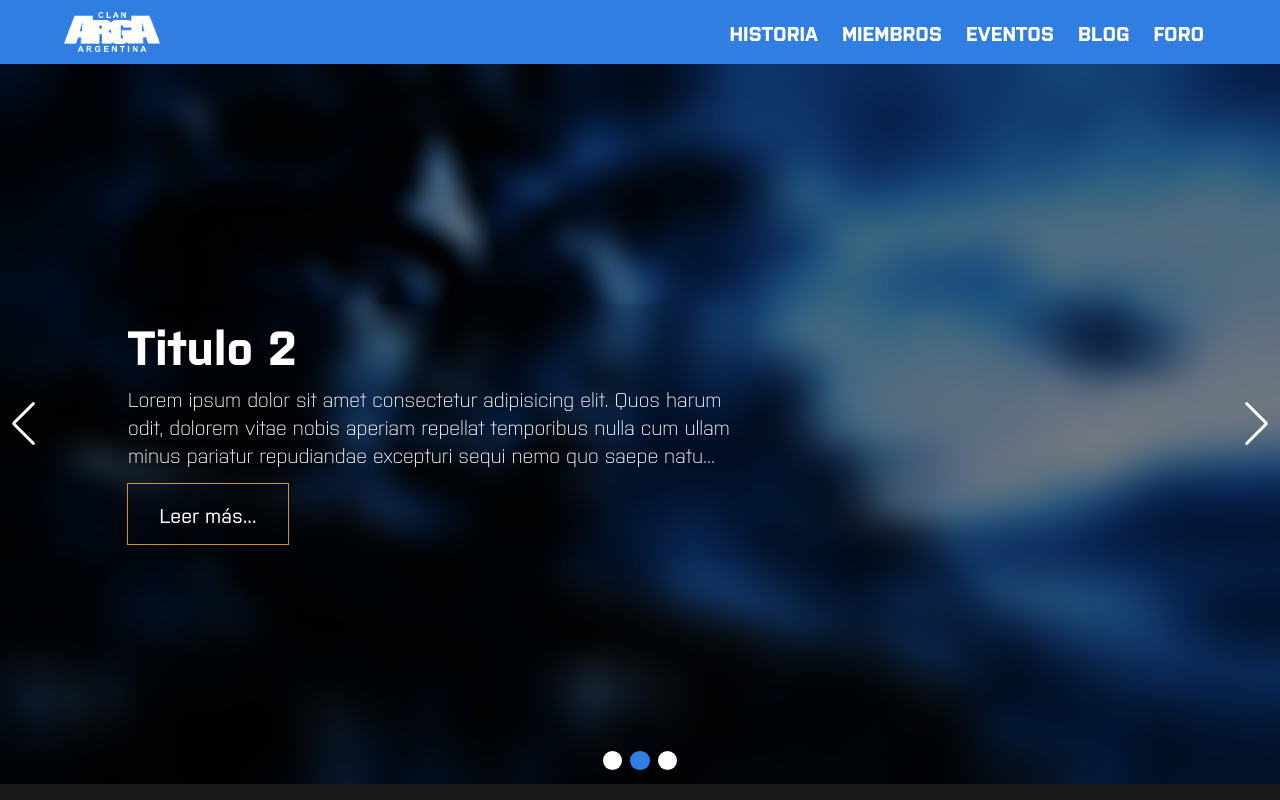
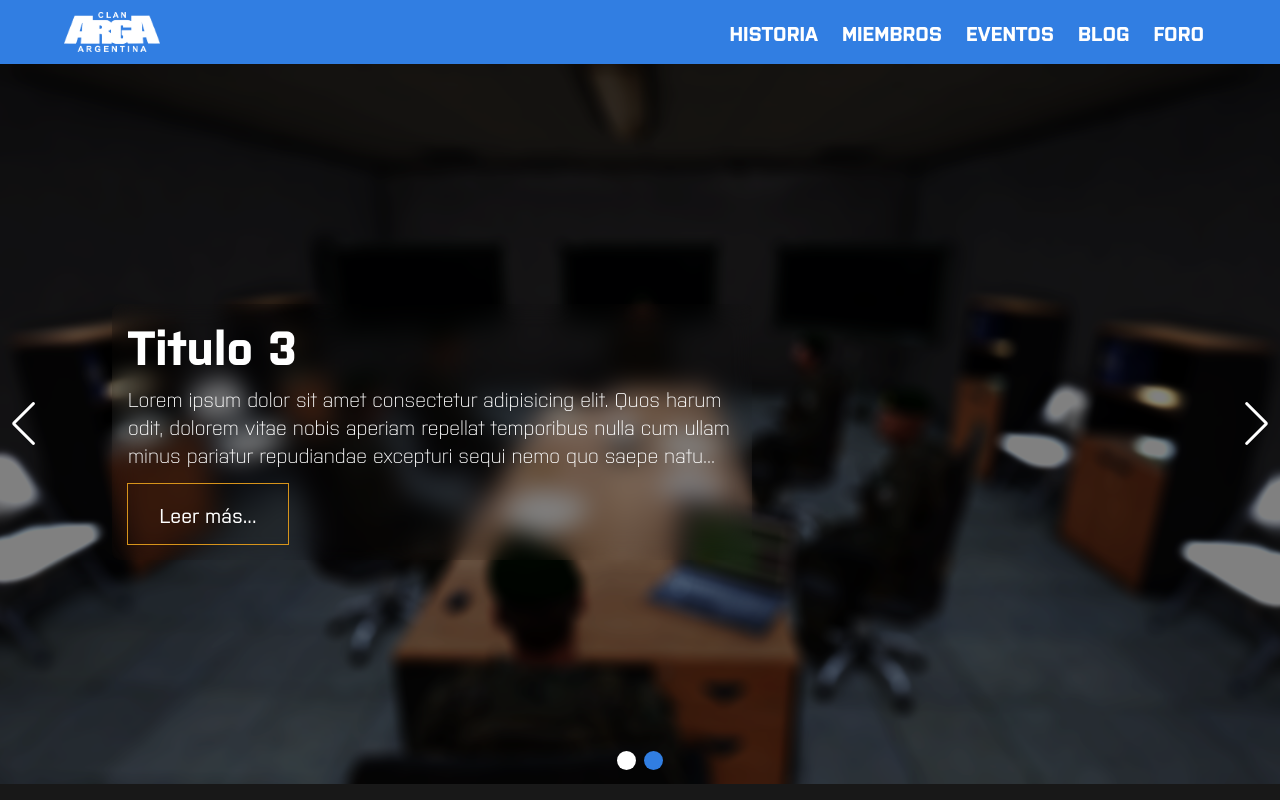
Before and after one commit to mirlino/template-arga-2024, a Vue app: page / in a window 1280 px wide. Shown: the top 800 px of the page. Built offline with nearby package versions, Linux system fonts and the light colour scheme.

Commit message:
New implementation of images and routing images.

```diff
--- a/src/components/alliances/AlliancesComponent.vue
+++ b/src/components/alliances/AlliancesComponent.vue
@@ -1,8 +1,11 @@
 <script lang="ts" setup>
-  import {ref} from 'vue';
   import type { Ally } from '@/interfaces/alliances.interface';
   const props = defineProps<Ally>();
-    const URL = ref('src/assets/img/friends/');
+
+
+  function getImageUrl(name:any) {
+    return new URL(`../../assets/img/friends/${name}.png`, import.meta.url).href
+  }
 </script>
 
 <template>
@@ -13,7 +16,7 @@
       </div>
       <div class="w-[80%] mx-auto flex flex-row flex-wrap justify-center items-center gap-6">
         <a class="saturate-0 hover:saturate-100 opacity-30 hover:opacity-100 transition-all hover:-translate-y-1" v-for="(ally, index) in props.alliances" :key="index" :href="`${ally.link}`">
-          <img class="w-[8rem]" :src="URL+ally.img" :alt="`${ally.description}`">
+          <img class="w-[8rem]" :src="getImageUrl(ally.img)" :alt="`${ally.description}`">
         </a>
       </div>
   </div>
--- a/src/components/award/AwardComponent.vue
+++ b/src/components/award/AwardComponent.vue
@@ -3,6 +3,11 @@
 
   const props = defineProps<Award>();
 
+  function getImageUrl(name: string, ext: string = 'png') {
+    if(ext === 'png') return new URL(`../../assets/img/path/${name}.png`, import.meta.url).href;
+    if(ext === 'jpeg') return new URL(`../../assets/img/${name}.jpeg`, import.meta.url).href;
+
+  }
 </script>
 
 <template>
@@ -17,8 +22,8 @@
         v-for="(award, index) in props.duty" :key="index"
       >
         <div class="">
-          <img class="w-[10rem] absolute top-[20%] left-1/2 transform -translate-x-1/2 -translate-y-1/2 z-20" :src="'src/assets/img/path/'+award.img" alt="patch">
-          <img class="bg-cover brightness-[.3] z-10" :src="'src/assets/img/'+award.background" alt="patch">
+          <img class="w-[10rem] absolute top-[20%] left-1/2 transform -translate-x-1/2 -translate-y-1/2 z-20" :src="getImageUrl(award.img)" alt="patch">
+          <img class="bg-cover brightness-[.3] z-10" :src="getImageUrl(award.background, 'jpeg')" alt="patch">
         </div>
         <div>
           <h2 class="absolute top-[42%] left-1/2 transform -translate-x-1/2 -translate-y-1/2 text-3xl font-bold">{{ award.player }}</h2>
--- a/src/components/card/CardComponent.vue
+++ b/src/components/card/CardComponent.vue
@@ -2,13 +2,17 @@
   import type { Card } from '@/interfaces/Cards.interface';
 
   const props = defineProps<Card>();
+
+  function getImageUrl(name:any) {
+    return new URL(`../../assets/img/${name}.png`, import.meta.url).href
+  }
 </script>
 
 
 <template>
   <div class="flex flex-row flex-wrap justify-center gap-8">
     <div class="w-[25rem] flex flex-col justify-center pb-8 bg-white hover:-translate-y-4 transition-transform" v-for="(card, index) in props.cards" :key="index">
-      <img class="w-[25rem] h-[15rem]" :src="'src/assets/img/'+card.img" :alt="`${card.title}`">
+      <img class="w-[25rem] h-[15rem]" :src="getImageUrl(card.img)" :alt="`${card.title}`">
       <div class="flex flex-col justify-center items-center p-4">
         <h3 class="text-black uppercase text-2xl font-bold text-center py-4">{{ card.title }}</h3>
         <p class="text-black pb-6 text-[.8rem] font-light text-center">{{ card.paragraph }}</p>
--- a/src/components/events/EventComponent.vue
+++ b/src/components/events/EventComponent.vue
@@ -6,6 +6,10 @@
     subTitle: 'Últimos eventos agregados',
     hasLogo: true,
   });
+
+  function getImageUrl(name:any) {
+    return new URL(`../../assets/img/${name}.png`, import.meta.url).href
+  }
 </script>
 
 <template>
@@ -17,11 +21,11 @@
     <!--:style="'background-image:url('+`../src/assets/img/${event.img}`+');'"-->
     <div class="flex flex-row flex-wrap gap-4 items-center justify-center">
       <div class="relative w-[30rem] hover:-translate-y-2 transition-transform"  v-for="(event, index) in props.information" :key="index">
-        <img class="bg-cover brightness-50 z-10" :src="'src/assets/img/'+event.img" :alt="`${event.title}`">
+        <img class="bg-cover brightness-50 z-10" :src="getImageUrl(event.img)" :alt="`${event.title}`">
         <span class="absolute uppercase top-0 left-0 bg-azul-arga-600 py-4 px-6 z-20">{{ event.date }}</span>
         <div class="absolute flex flex-row justify-center items-center gap-8 top-[25%] px-4 left-[10%]">
           <div v-if="props.hasLogo">
-            <img class="w-[7rem]" :src="'src/assets/img/'+event.logo" alt="arga">
+            <img class="w-[7rem]" :src="getImageUrl(event.logo)" alt="arga">
           </div>
           <div>
             <span class="font-bold text-lg uppercase text-amarillo-arga-300">{{ event.category }}</span>
--- a/src/components/footer/FooterComponent.vue
+++ b/src/components/footer/FooterComponent.vue
@@ -9,7 +9,7 @@
         </div>
       </div>
       <div class="w-[20rem]">
-        <img class="w-[8rem] mb-6" src="/src/assets/img/logo.png" alt="ArgA">
+        <img class="w-[8rem] mb-6" src="../../assets/img/logo.png" alt="ArgA">
         <p class="text-white text-xl font-light mb-6 pr-2">Clan Dedicado a la simulación militar en primera persona contra la IA, no se realizan actividades relacionadas con PVP o TVT.</p>
         <div class="font-websymbols flex flex-row gap-4">
           <a class="text-amarillo-arga-400 text-3xl hover:text-amarillo-arga-600 transition-colors" href="#">f</a>
--- a/src/components/header/HeaderComponent.vue
+++ b/src/components/header/HeaderComponent.vue
@@ -2,7 +2,7 @@
   <header class="w-full h-16 flex justify-between items-center px-16 bg-azul-arga-600">
     <div>
       <router-link :to="{path: '/'}">
-        <img class="w-[6rem]" src="/src/assets/img/logo.png" alt="ArgA">
+        <img class="w-[6rem]" src="../../assets/img/logo.png" alt="ArgA">
       </router-link>
     </div>
     <nav class="flex flex-row font-purista">
--- a/src/components/resume/HistoryComponent.vue
+++ b/src/components/resume/HistoryComponent.vue
@@ -11,6 +11,9 @@
     link,
   } = toRefs(props.resume);
 
+  function getImageUrl(name:any) {
+    return new URL(`../../assets/img/${name}.png`, import.meta.url).href
+  }
 </script>
 
 <template>
@@ -18,7 +21,7 @@
     <div
       class="flex flex-row flex-wrap justify-center items-center gap-8 font-purista"
     >
-      <img class="w-[15rem] text-white" :src="'src/assets/img/'+img" :alt="`${title}`">
+      <img class="w-[15rem] text-white" :src="getImageUrl(img)" :alt="`${title}`">
       <article class="w-1/2 text-wrap text-white">
         <h2 class="text-9xl font-bold uppercase tracking-[-0.98rem]">{{ title }}</h2>
         <h3 class="text-4xl pt-2 pb-6" >{{ slogan }}</h3>
--- a/src/components/slide/TheSlide.vue
+++ b/src/components/slide/TheSlide.vue
@@ -16,6 +16,14 @@
   const onSlideChange = () => {
     console.log('slide change');
   };
+
+  // function getImageUrl(name: any) {
+  //   return new URL(`${name}`, import.meta.url).href;
+  // }
+
+  function getImageUrl(name:any) {
+    return new URL(`../../assets/img/slide/${name}.png`, import.meta.url).href
+  }
 
 </script>
 
@@ -36,7 +44,7 @@
           :allow-slide-next="true"
         >
           <swiper-slide v-for="(foto, index) in props.slides" :key="index">
-            <img class="relative brightness-50" :src="'src/assets/img/slide/'+foto.img" alt="">
+            <img class="relative brightness-50" :src="getImageUrl(foto.img)" alt="">
             <div class="font-purista w-1/2 absolute flex flex-col gap-4 px-4 py-4 top-1/3 left-28 backdrop-blur-md rounded-lg">
               <h2 class="font-bold text-5xl text-white">{{ foto.titulo.length > 30 ? `${foto.titulo.slice(0,30)}...` : foto.titulo }}</h2>
               <p class="text-white text-xl font-light">{{ foto.description.length > 200 ? `${foto.description.slice(0,200)}...` : foto.description }}</p>
--- a/src/views/HomeView.vue
+++ b/src/views/HomeView.vue
@@ -7,20 +7,15 @@
   import AlliancesComponent from '@/components/alliances/AlliancesComponent.vue';
 
   const fotos = [
+
     {
-      img: 'fondo.jpeg',
-      titulo: 'Titulo extendido para prueba 01',
-      description: 'Lorem ipsum dolor sit amet consectetur adipisicing elit. Quos harum odit, dolorem vitae nobis aperiam repellat temporibus nulla cum ullam minus pariatur repudiandae excepturi sequi nemo quo saepe natus quis earum at? Officia nisi blanditiis ipsa similique earum, harum unde magni recusandae ea officiis? Reiciendis officiis quo quaerat ad qui.',
-      link: '#',
-    },
-    {
-      img: 'fondoDos.png',
+      img: 'fondoDos',
       titulo: 'Titulo 2',
       description: 'Lorem ipsum dolor sit amet consectetur adipisicing elit. Quos harum odit, dolorem vitae nobis aperiam repellat temporibus nulla cum ullam minus pariatur repudiandae excepturi sequi nemo quo saepe natus quis earum at? Officia nisi blanditiis ipsa similique earum, harum unde magni recusandae ea officiis? Reiciendis officiis quo quaerat ad qui.',
       link: '#',
     },
     {
-      img: 'fondoTres.png',
+      img: 'fondoTres',
       titulo: 'Titulo 3',
       description: 'Lorem ipsum dolor sit amet consectetur adipisicing elit. Quos harum odit, dolorem vitae nobis aperiam repellat temporibus nulla cum ullam minus pariatur repudiandae excepturi sequi nemo quo saepe natus quis earum at? Officia nisi blanditiis ipsa similique earum, harum unde magni recusandae ea officiis? Reiciendis officiis quo quaerat ad qui.',
       link: '#',
@@ -32,19 +27,19 @@
   {
     title: "Nuestros Entrenamientos",
     paragraph: "Lorem ipsum dolor sit amet, consectetur adipisicing elit. Quam non quae adipisci? Harum cupiditate id nihil iusto exercitationem, nulla fugit et soluta? Totam cumque ut optio consectetur dignissimos sed at natus soluta. Sint illum autem, totam assumenda labore pariatur velit vero neque qui eum aliquam. Veniam possimus placeat unde libero!",
-    img: 'reclutamiento.jpg',
+    img: 'reclutamiento',
     link: '',
   },
   {
     title: "Misiones Oficiales",
     paragraph: "Lorem ipsum dolor sit amet, consectetur adipisicing elit. Quam non quae adipisci? Harum cupiditate id nihil iusto exercitationem, nulla fugit et soluta? Totam cumque ut optio consectetur dignissimos sed at natus soluta. Sint illum autem, totam assumenda labore pariatur velit vero neque qui eum aliquam. Veniam possimus placeat unde libero!",
-    img: 'fondoTres.png',
+    img: 'fondoTres',
     link: '',
   },
   {
     title: "Eventos Semanales",
     paragraph: "Lorem ipsum dolor sit amet, consectetur adipisicing elit. Quam non quae adipisci? Harum cupiditate id nihil iusto exercitationem, nulla fugit et soluta? Totam cumque ut optio consectetur dignissimos sed at natus soluta. Sint illum autem, totam assumenda labore pariatur velit vero neque qui eum aliquam. Veniam possimus placeat unde libero!",
-    img: 'historyOne.png',
+    img: 'historyOne',
     link: '',
   }
   ];
@@ -53,7 +48,7 @@
     title: "Clan Arga",
     slogan: "Únete a nuestra comunidad",
     paragraph: `Clan ArgA sitúa su origen a finales de Octubre del año 2011. <br><br>Sus tres miembros fundadores: ZePp, Reo y Kosteleta comenzaron a interactuar y efectuar publicaciones en foros y sitios de encuentro de jugadores con la intención de crear una comunidad que jugara de una forma mas ordenada y seria.`,
-    img: 'badge-logo.png',
+    img: 'badge-logo',
     link: '/',
   };
 
@@ -62,24 +57,24 @@
       date: '13 septiembre 2024',
       category: 'Misión',
       title: 'Neptuno',
-      logo: 'badge-logo.png',
-      img: 'historyOne.png',
+      logo: 'badge-logo',
+      img: 'historyOne',
       link: '#',
     },
     {
       date: '13 septiembre 2024',
       category: 'Misión',
       title: 'Asalto a la Catedral',
-      logo: 'badge-logo.png',
-      img: 'historyOne.png',
+      logo: 'badge-logo',
+      img: 'historyOne',
       link: '#',
     },
     {
       date: '13 septiembre 2024',
       category: 'Misión',
       title: 'Mercedez',
-      logo: 'badge-logo.png',
-      img: 'historyOne.png',
+      logo: 'badge-logo',
+      img: 'historyOne',
       link: '#',
     }
   ];
@@ -88,28 +83,28 @@
     {
       date: '13 septiembre 2024',
       category: 'Blog',
-      title: 'Mercedez',
+      title: 'Nuevos Aliados',
       paragraph: 'Lorem ipsum dolor sit amet consectetur adipisicing elit. Tempore voluptas sed, incidunt quidem et iusto eveniet est beatae neque molestias quo earum alias accusantium laudantium maiores aliquam cupiditate saepe rem consequatur provident! Tenetur nihil quaerat quo impedit dicta, quidem ex iusto, reprehenderit rerum autem at libero odio ratione consequatur nulla?',
-      logo: 'badge-logo.png',
-      img: 'fondoTres.png',
+      logo: 'badge-logo',
+      img: 'fondoTres',
       link: '#',
     },
     {
       date: '13 septiembre 2024',
       category: 'Blog',
-      title: 'Mercedez',
+      title: 'Reunión de Clanes',
       paragraph: 'Lorem ipsum dolor sit amet consectetur adipisicing elit. Tempore voluptas sed, incidunt quidem et iusto eveniet est beatae neque molestias quo earum alias accusantium laudantium maiores aliquam cupiditate saepe rem consequatur provident! Tenetur nihil quaerat quo impedit dicta, quidem ex iusto, reprehenderit rerum autem at libero odio ratione consequatur nulla?',
-      logo: 'badge-logo.png',
-      img: 'fondoTres.png',
+      logo: 'badge-logo',
+      img: 'fondoTres',
       link: '#',
     },
     {
       date: '13 septiembre 2024',
       category: 'Blog',
-      title: 'Mercedez',
+      title: 'Misiones Entrantes',
       paragraph: 'Lorem ipsum dolor sit amet consectetur adipisicing elit. Tempore voluptas sed, incidunt quidem et iusto eveniet est beatae neque molestias quo earum alias accusantium laudantium maiores aliquam cupiditate saepe rem consequatur provident! Tenetur nihil quaerat quo impedit dicta, quidem ex iusto, reprehenderit rerum autem at libero odio ratione consequatur nulla?',
-      logo: 'badge-logo.png',
-      img: 'fondoTres.png',
+      logo: 'badge-logo',
+      img: 'fondoTres',
       link: '#',
     },
   ];
@@ -118,84 +113,84 @@
     {
       player: 'BlackBurn',
       description: 'Por haber demostrado experiencia de mando hacia con la misión en la que tuvo que manejar su propio equipo de combate.',
-      img: '26_zps1c7d5ccc.png',
-      background: 'fondo.jpeg',
+      img: '26_zps1c7d5ccc',
+      background: 'fondo',
       link: '/',
     },
     {
       player: 'BlackBurn',
       description: 'Por haber demostrado experiencia en combate y haber sobrevivido a la feroz amenaza enemiga.',
-      img: '16_zpsf2ca749b.png',
-      background: 'fondo.jpeg',
+      img: '16_zpsf2ca749b',
+      background: 'fondo',
       link: '/',
     },
     {
       player: 'BlackBurn',
       description: 'Por haber demostrado experiencia en manejar la situación cuando era necesario, tomando control de cada orden recibida.',
-      img: '07_zps96ce2b44.png',
-      background: 'fondo.jpeg',
+      img: '07_zps96ce2b44',
+      background: 'fondo',
       link: '/',
     },
   ];
 
   const alliances = [
     {
-      img: 'BR4.png',
+      img: 'BR4',
       description: '',
       link: '#',
     },
     {
-      img: 'CE.png',
+      img: 'CE',
       description: '',
       link: '#',
     },
     {
-      img: 'CR.png',
+      img: 'CR',
       description: '',
       link: '#',
     },
     {
-      img: 'CTU.png',
+      img: 'CTU',
       description: '',
       link: '#',
     },
     {
-      img: 'A2.png',
+      img: 'A2',
       description: '',
       link: '#',
     },
     {
-      img: 'BAS.png',
+      img: 'BAS',
       description: '',
       link: '#',
     },
     {
-      img: 'CS.png',
+      img: 'CS',
       description: '',
       link: '#',
     },
     {
-      img: 'CMPC.png',
+      img: 'CMPC',
       description: '',
       link: '#',
     },
     {
-      img: 'DH.png',
+      img: 'DH',
       description: '',
       link: '#',
     },
     {
-      img: 'SFS.png',
+      img: 'SFS',
       description: '',
       link: '#',
     },
     {
-      img: 'EGV.png',
+      img: 'EGV',
       description: '',
       link: '#',
     },
     {
-      img: 'ZR.png',
+      img: 'ZR',
       description: '',
       link: '#',
     },
@@ -225,8 +220,8 @@
 
     <!--Eventos-->
     <section
-      class="w-full bg-fixed flex flex-col justify-center items-center py-10"
-      style="background-image: url('src/assets/img/bg.jpg');"
+      class="w-full bg-fixed flex flex-col justify-center items-center py-10 background-arma"
+
     >
       <event-component
         title="Eventos Mas recientes"
@@ -251,8 +246,8 @@
 
     <!--Condecoraciones-->
     <section
-      class="w-full bg-fixed flex flex-col justify-center items-center py-10"
-      style="background-image: url('src/assets/img/bg.jpg');"
+      class="w-full bg-fixed flex flex-col justify-center items-center py-10 background-arma"
+
     >
       <award-component
       title="Condecoraciones"
@@ -273,3 +268,8 @@
     <section class="py-10 font-purista bg-[#181818]"></section>
   </div>
 </template>
+<style>
+  .background-arma {
+    background-image: url('../assets/img/bg.jpg');
+  }
+</style>
```
